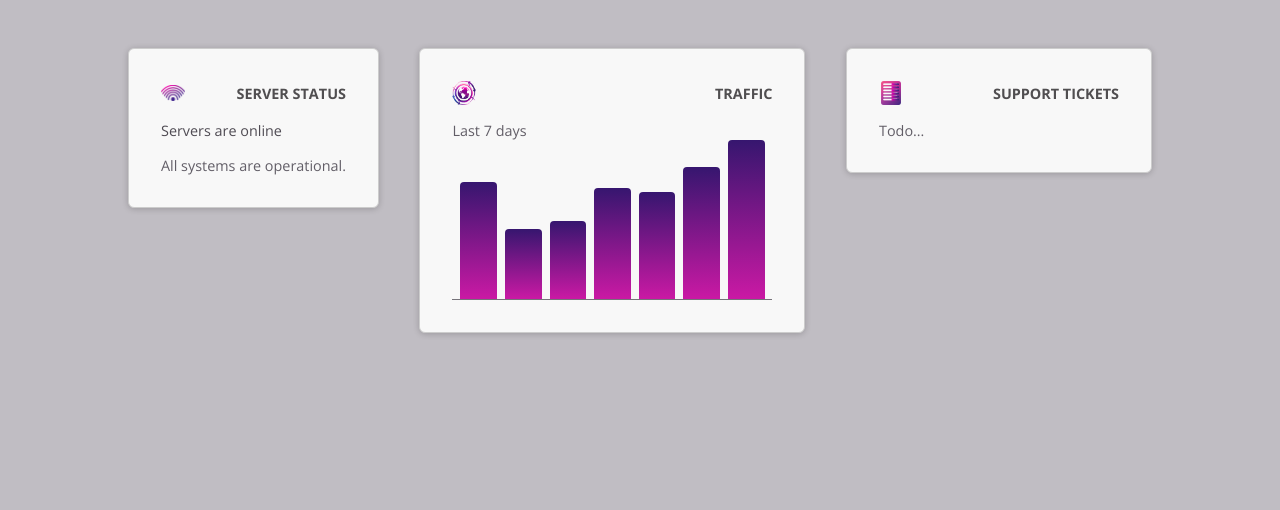
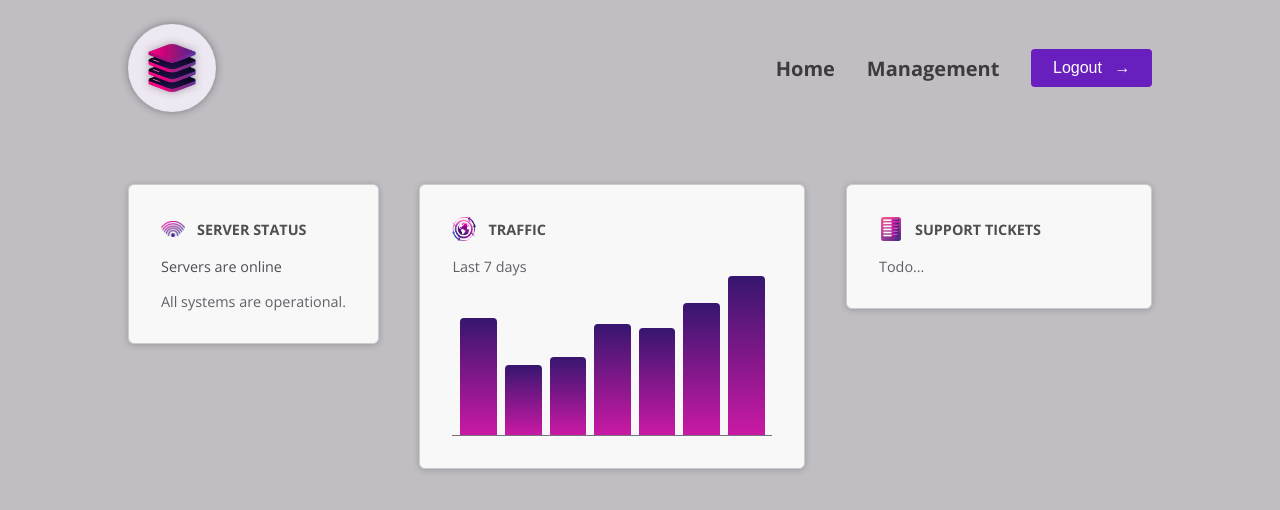
Before and after one commit to TodorKst/Angular-Projects, an Angular app in the folder ServerManagementApp/: page / in a window 1280 px wide. Shown: the top 510 px of the page. Built offline with nearby package versions, Linux system fonts and the light colour scheme.

Commit message:
added a header component

```diff
--- a/ServerManagementApp/src/app/app.component.html
+++ b/ServerManagementApp/src/app/app.component.html
@@ -1,3 +1,5 @@
+<app-header />
+
 <main>
   <div id="dashboard">
     <div class="dashboard-item">
--- a/ServerManagementApp/src/app/app.component.ts
+++ b/ServerManagementApp/src/app/app.component.ts
@@ -1,9 +1,13 @@
 import { Component } from '@angular/core';
+import {HeaderComponent} from "./header/header.component";
 
 @Component({
   selector: 'app-root',
   standalone: true,
   templateUrl: './app.component.html',
+  imports: [
+    HeaderComponent
+  ]
 })
 export class AppComponent {
   dummyTrafficData = [
--- /dev/null
+++ b/ServerManagementApp/src/app/header/header.component.css
@@ -0,0 +1,52 @@
+header {
+  padding: 0.75rem 0.1rem;
+  display: flex;
+  flex-direction: column;
+  gap: 1rem;
+  justify-content: space-between;
+  align-items: center;
+  font-size: 1rem;
+}
+
+#logo {
+  width: 5.5rem;
+  height: 5.5rem;
+  background-color: #eee8f2;
+  padding: 1.25rem;
+  border-radius: 50%;
+  box-shadow: 0 0 8px rgba(0, 0, 0, 0.35);
+}
+
+#logo img {
+  width: 100%;
+  height: 100%;
+  filter: drop-shadow(0 0 4px rgba(29, 29, 29, 0.35));
+}
+
+nav ul {
+  display: flex;
+  gap: 2rem;
+  list-style: none;
+  align-items: center;
+  padding: 0;
+  margin: 0;
+}
+
+nav ul li a {
+  color: #3e3b3e;
+  text-decoration: none;
+  font-weight: bold;
+}
+
+nav ul li a:hover {
+  color: #77207a;
+}
+
+@media (min-width: 768px) {
+  header {
+    font-size: 1.25rem;
+    flex-direction: row;
+    gap: 0;
+    padding: 1.5rem 10%;
+  }
+}
--- /dev/null
+++ b/ServerManagementApp/src/app/header/header.component.html
@@ -0,0 +1,26 @@
+<header>
+  <div id="logo">
+    <img src="logo.png" alt="Website logo, a server" />
+  </div>
+
+  <nav>
+    <ul>
+      <li>
+        <a href="/">Home</a>
+      </li>
+      <li>
+        <a href="/">Management</a>
+      </li>
+      <li>
+        <button>
+          <span>
+            Logout
+          </span>
+          <span class="icon">
+            →
+          </span>
+        </button>
+      </li>
+    </ul>
+  </nav>
+</header>
--- a/ServerManagementApp/src/styles.css
+++ b/ServerManagementApp/src/styles.css
@@ -18,58 +18,7 @@ main {
   margin: 3rem 10%;
 }
 
-header {
-  padding: 0.75rem 0.1rem;
-  display: flex;
-  flex-direction: column;
-  gap: 1rem;
-  justify-content: space-between;
-  align-items: center;
-  font-size: 1rem;
-}
 
-#logo {
-  width: 5.5rem;
-  height: 5.5rem;
-  background-color: #eee8f2;
-  padding: 1.25rem;
-  border-radius: 50%;
-  box-shadow: 0 0 8px rgba(0, 0, 0, 0.35);
-}
-
-#logo img {
-  width: 100%;
-  height: 100%;
-  filter: drop-shadow(0 0 4px rgba(29, 29, 29, 0.35));
-}
-
-nav ul {
-  display: flex;
-  gap: 2rem;
-  list-style: none;
-  align-items: center;
-  padding: 0;
-  margin: 0;
-}
-
-nav ul li a {
-  color: #3e3b3e;
-  text-decoration: none;
-  font-weight: bold;
-}
-
-nav ul li a:hover {
-  color: #77207a;
-}
-
-@media (min-width: 768px) {
-  header {
-    font-size: 1.25rem;
-    flex-direction: row;
-    gap: 0;
-    padding: 1.5rem 10%;
-  }
-}
 
 #dashboard {
   display: flex;
```
Also changed, not shown: ServerManagementApp/src/app/header/header.component.ts (added, +12 -0 lines).
